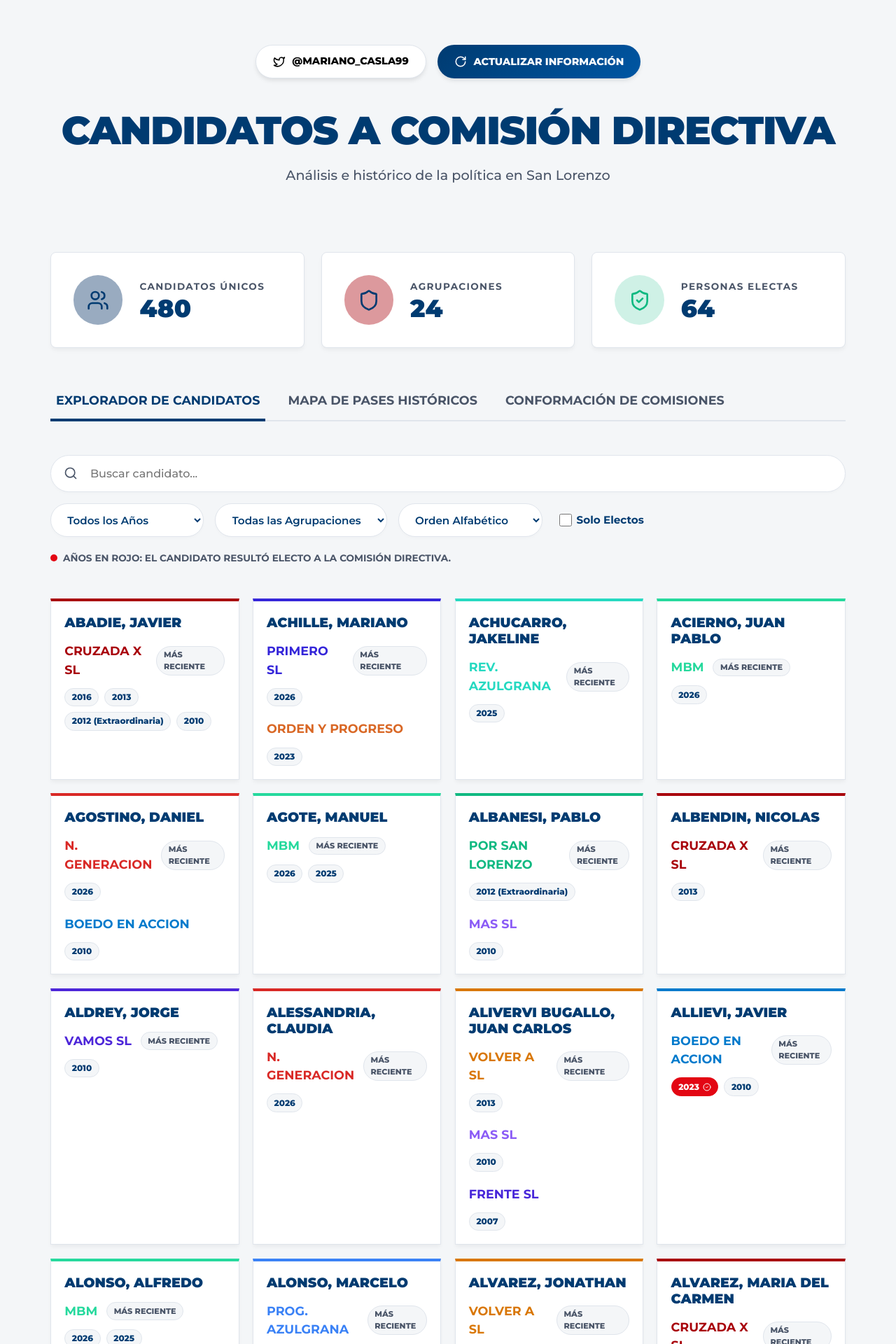
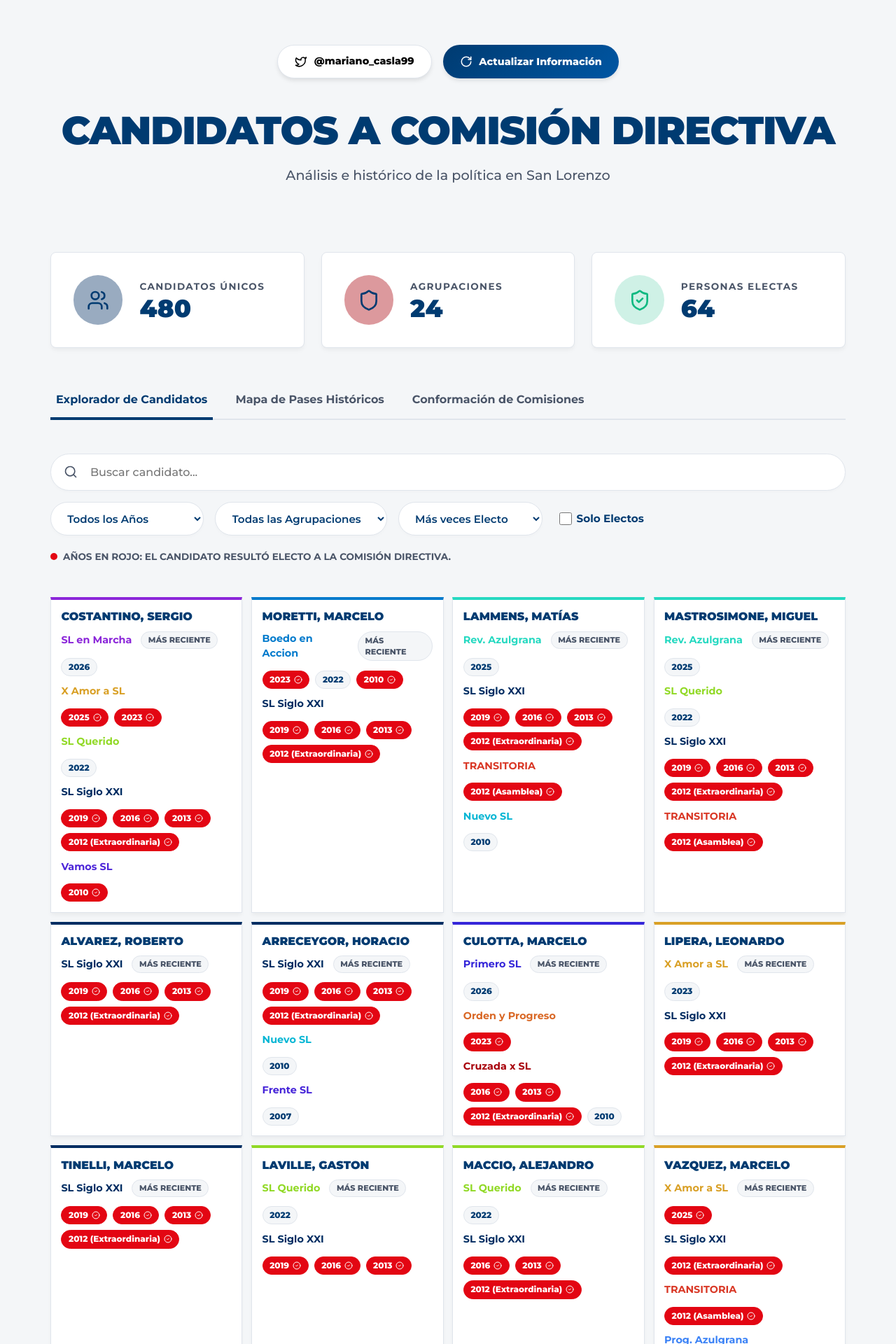
Before and after one commit to chagasalo/HistoricoCD_SL, a React (Vite) app: page / in a window 1280 px wide. Shown: the top 1920 px of the page at 70% size. Built offline with nearby package versions, Linux system fonts and the light colour scheme.

Commit message:
UX: Mejora legibilidad - sin mayusculas, tarjetas compactas, orden default por electos

```diff
--- a/src/App.css
+++ b/src/App.css
@@ -19,7 +19,6 @@
   font-weight: 900;
   color: var(--azul-casla);
   margin-bottom: 0.5rem;
-  text-transform: uppercase;
   letter-spacing: -0.02em;
 }
 
@@ -49,7 +48,6 @@
   font-family: var(--font-heading);
   font-size: 0.9rem;
   font-weight: 800;
-  text-transform: uppercase;
   cursor: pointer;
   transition: all 0.3s cubic-bezier(0.4, 0, 0.2, 1);
   text-decoration: none;
@@ -182,15 +180,14 @@
   background: transparent;
   border: none;
   color: var(--text-muted);
-  font-size: 1.1rem;
+  font-size: 1rem;
   font-family: var(--font-heading);
   font-weight: 700;
-  text-transform: uppercase;
   padding: 1rem 0.5rem;
   cursor: pointer;
   border-bottom: 4px solid transparent;
   transition: all 0.2s ease;
-  margin-bottom: -2px; /* overlap border */
+  margin-bottom: -2px;
 }
 
 .tab-button:hover {
@@ -280,20 +277,20 @@
 /* Candidate List */
 .candidates-grid {
   display: grid;
-  grid-template-columns: repeat(auto-fill, minmax(260px, 1fr));
-  gap: 1.2rem;
+  grid-template-columns: repeat(auto-fill, minmax(240px, 1fr));
+  gap: 0.8rem;
   margin-top: 1rem;
 }
 
 .candidate-card {
   background: var(--bg-card);
   border: 1px solid var(--border-light);
-  border-radius: 0; /* Sharp corners like CASLA news cards */
-  padding: 1.2rem;
+  border-radius: 0;
+  padding: 0.9rem;
   transition: all 0.2s ease;
   display: flex;
   flex-direction: column;
-  gap: 1rem;
+  gap: 0.7rem;
   height: 100%;
   box-shadow: 0 4px 6px -1px rgba(0, 0, 0, 0.05);
 }
@@ -309,10 +306,9 @@
 }
 
 .candidate-name {
-  font-size: 1.2rem;
+  font-size: 1rem;
   font-weight: 900;
   font-family: var(--font-heading);
-  text-transform: uppercase;
   color: var(--azul-casla);
   line-height: 1.2;
 }
@@ -320,7 +316,7 @@
 .candidate-lists-container {
   display: flex;
   flex-direction: column;
-  gap: 1.2rem;
+  gap: 0.7rem;
 }
 
 .candidate-group-block {
@@ -330,13 +326,12 @@
 }
 
 .group-title {
-  font-size: 1.1rem;
+  font-size: 0.9rem;
   font-weight: 700;
   font-family: var(--font-heading);
   display: flex;
   align-items: center;
   gap: 0.8rem;
-  text-transform: uppercase;
 }
 
 .current-badge {
@@ -411,11 +406,13 @@
   padding-bottom: 0.8rem;
 }
 
+
+
+
 .transition-name {
   font-weight: 900;
   font-family: var(--font-heading);
-  font-size: 1.2rem;
-  text-transform: uppercase;
+  font-size: 1rem;
   color: var(--azul-casla);
 }
 
@@ -425,7 +422,6 @@
   color: var(--rojo-casla);
   background: transparent;
   padding: 0;
-  text-transform: uppercase;
   border-radius: 0;
 }
 
@@ -545,7 +541,7 @@
 }
 
 .board-year {
-  font-size: 1.2rem;
+  font-size: 1.1rem;
   font-weight: 900;
   color: var(--azul-casla);
 }
@@ -557,7 +553,6 @@
   display: flex;
   align-items: center;
   gap: 0.4rem;
-  text-transform: uppercase;
 }
 
 .board-lists {
--- a/src/App.jsx
+++ b/src/App.jsx
@@ -38,7 +38,7 @@ export default function App() {
   const [showToast, setShowToast] = useState(false);
 
   // Sorting and Pagination State
-  const [sortMode, setSortMode] = useState('alpha');
+  const [sortMode, setSortMode] = useState('mostElected');
   const [onlyElected, setOnlyElected] = useState(false);
   const [currentPage, setCurrentPage] = useState(1);
   const itemsPerPage = 48;
```
